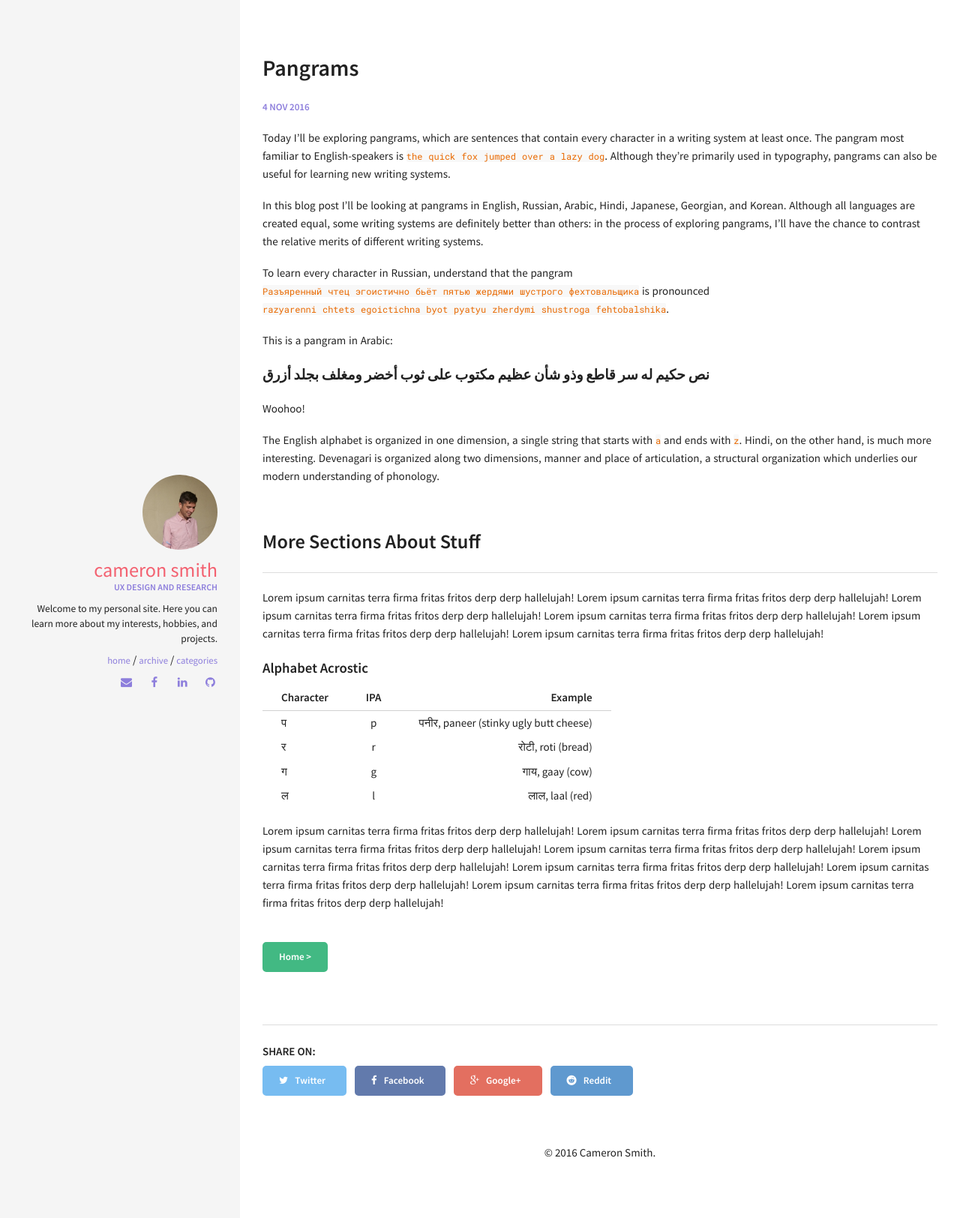
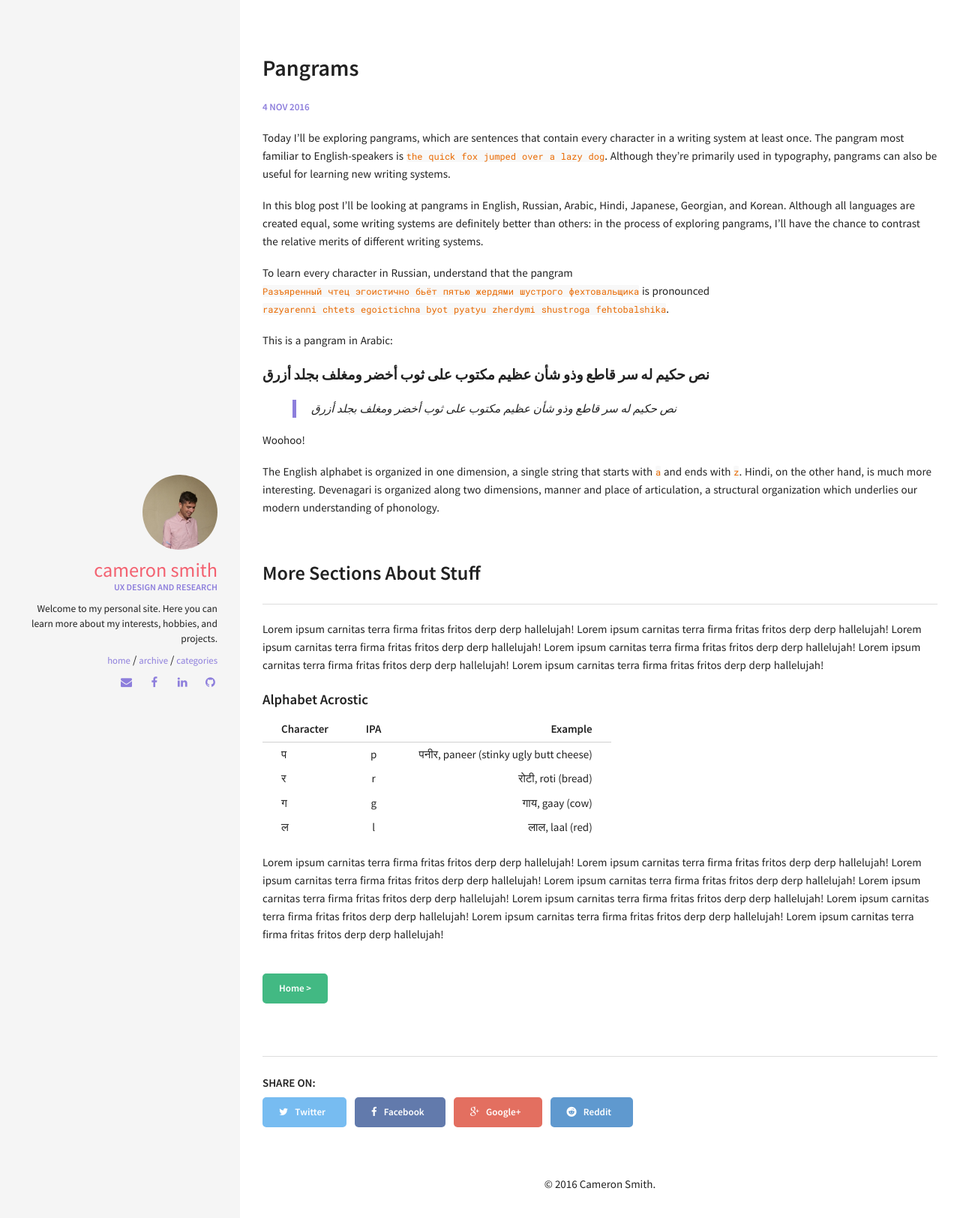
Before and after one commit to camoverride/camoverride.github.io, a Jekyll site: the page built from _posts/2016-11-04-pangrams.md, in a window 1280 px wide. Shown: the top 1624 px of the page at 75% size. Built offline with Jekyll 4.4.1, drawn with Linux system fonts in a browser that asks for light colours.

Commit message:
edited header

```diff
--- a/_includes/head.html
+++ b/_includes/head.html
@@ -3,7 +3,7 @@
   <meta http-equiv="X-UA-Compatible" content="IE=edge">
   <meta name="viewport" content="width=device-width, initial-scale=1">
 
-  <title>{% if page.title %}{{ page.title }}{% else %}{{ site.title }} | A Jekyll theme{% endif %}</title>
+  <title>{% if page.title %}{{ page.title }}{% else %}{{ site.title }} | Personal Website {% endif %}</title>
   <meta name="description" content="{% if page.excerpt %}{{ page.excerpt | strip_html | strip_newlines | truncate: 160 }}{% else %}{{ site.description }}{% endif %}">
 
   <!-- CSS files -->
--- a/_posts/2016-11-04-pangrams.md
+++ b/_posts/2016-11-04-pangrams.md
@@ -14,6 +14,7 @@
 This is a pangram in Arabic:
 
 #### نص حكيم له سر قاطع وذو شأن عظيم مكتوب على ثوب أخضر ومغلف بجلد أزرق
+> نص حكيم له سر قاطع وذو شأن عظيم مكتوب على ثوب أخضر ومغلف بجلد أزرق
 
 <!--more-->
 
```
